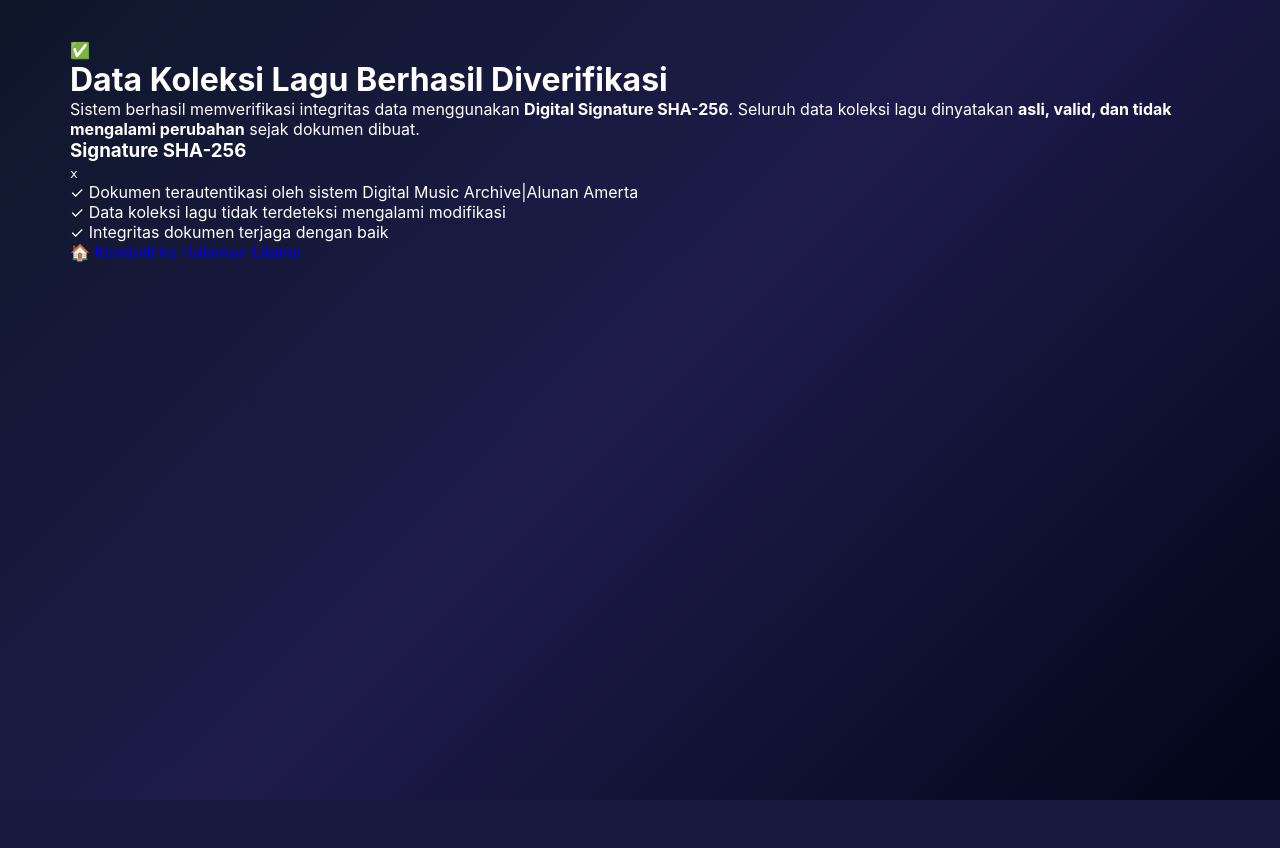
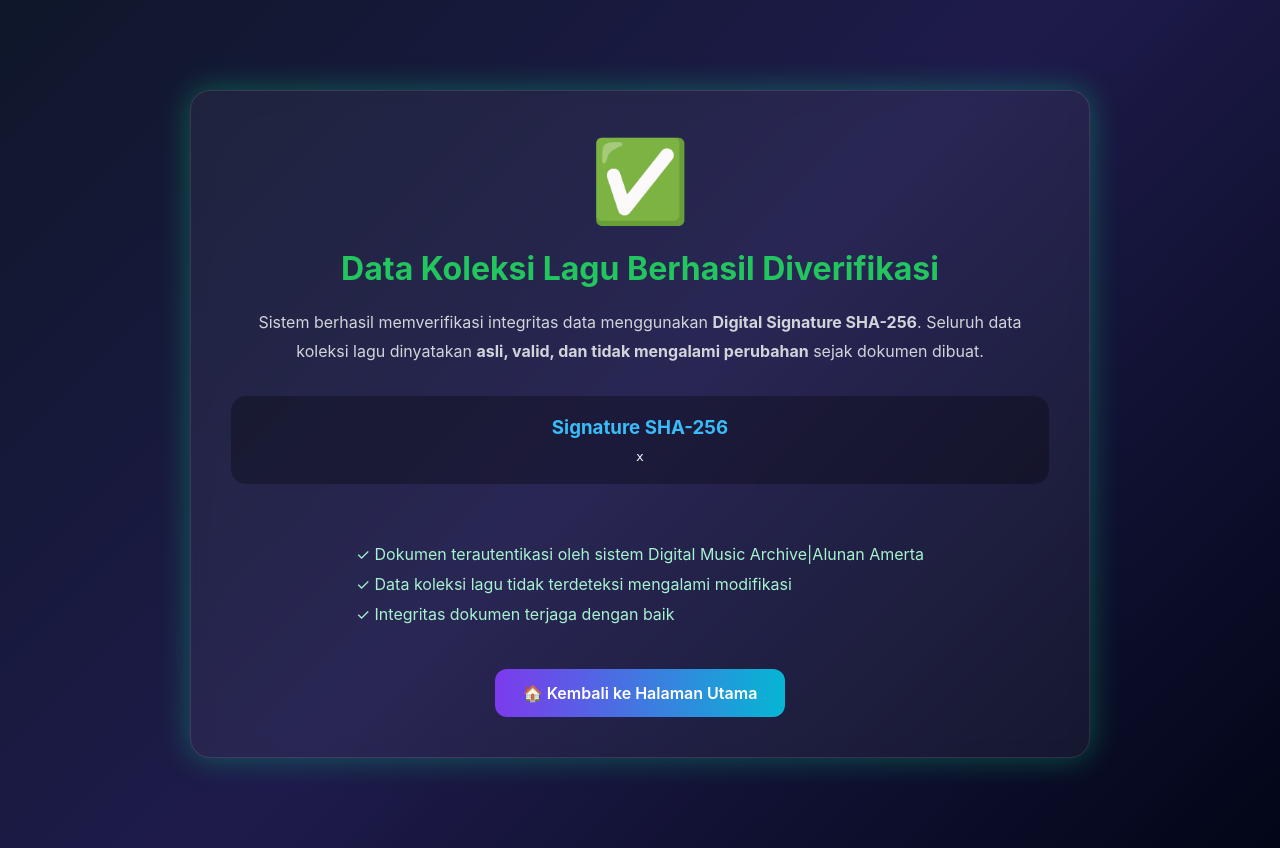
Before and after one commit to khoirunnisasyifa919-sketch/cryptovault, a Flask app: template templates/verify.html in a window 1280 px wide. Before the commit the page ends 800 px from the top, so only its background shows below. Run offline with Flask 3, Linux system fonts and the light colour scheme; the template is opened without the code that fills it: most values are stand-ins (such as "Sample title", 1, 10 or a date in 2020).

Commit message:
Update style.css

```diff
--- a/static/css/style.css
+++ b/static/css/style.css
@@ -169,3 +169,87 @@ color:#22c55e;
 text-align:center;
 color:#ef4444;
 }
+
+.verify-card{
+    max-width:900px;
+    margin:50px auto;
+    padding:40px;
+    border-radius:20px;
+    text-align:center;
+    background:rgba(255,255,255,0.05);
+    backdrop-filter:blur(10px);
+    border:1px solid rgba(255,255,255,0.1);
+}
+
+.success-card{
+    box-shadow:0 0 30px rgba(0,255,150,0.3);
+}
+
+.verify-icon{
+    font-size:80px;
+    margin-bottom:20px;
+}
+
+.verify-card h1{
+    margin-bottom:20px;
+    color:#22c55e;
+}
+
+.verify-message{
+    line-height:1.8;
+    margin-bottom:30px;
+    color:#d1d5db;
+}
+
+.hash-box{
+    background:rgba(0,0,0,0.3);
+    padding:20px;
+    border-radius:15px;
+    margin:25px 0;
+}
+
+.hash-box h3{
+    margin-bottom:10px;
+    color:#38bdf8;
+}
+
+.hash-box code{
+    display:block;
+    word-wrap:break-word;
+    color:#f8fafc;
+}
+
+.info-box{
+    margin-top:25px;
+    text-align:left;
+    display:inline-block;
+}
+
+.info-box p{
+    margin:10px 0;
+    color:#a7f3d0;
+}
+
+.btn-group{
+    margin-top:35px;
+}
+
+.btn-home{
+    display:inline-block;
+    padding:14px 28px;
+    border-radius:12px;
+    text-decoration:none;
+    font-weight:600;
+    color:white;
+    background:linear-gradient(
+        90deg,
+        #7c3aed,
+        #06b6d4
+    );
+    transition:0.3s;
+}
+
+.btn-home:hover{
+    transform:translateY(-3px);
+    box-shadow:0 0 20px rgba(124,58,237,0.5);
+}
```
